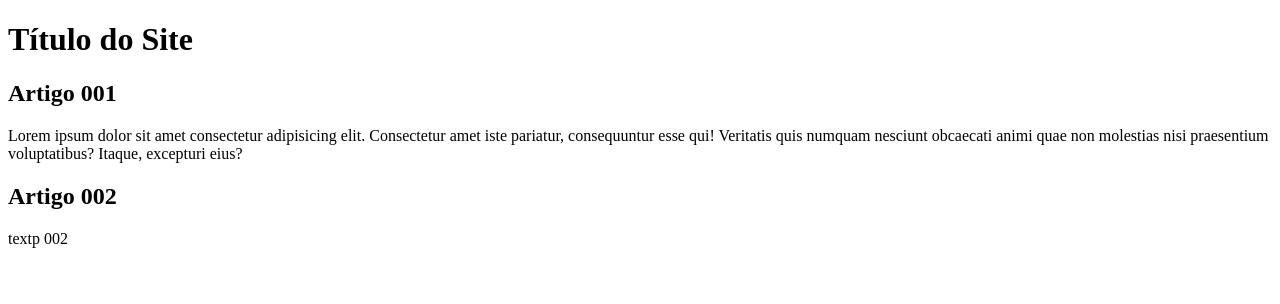
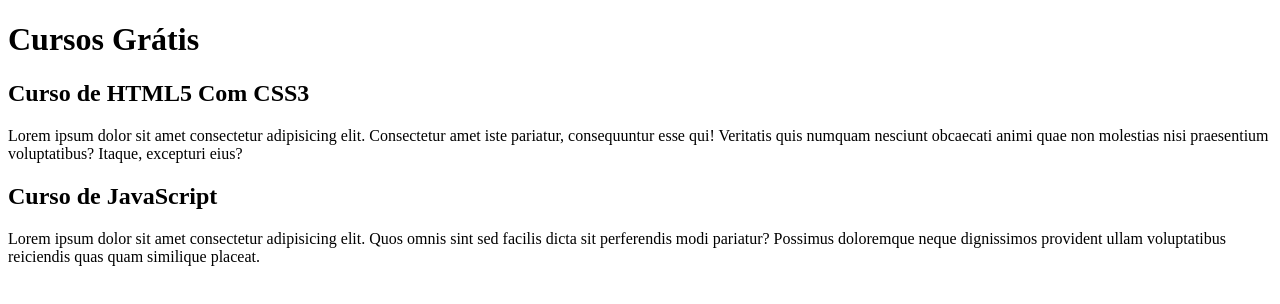
Before and after one commit to RayhanneMachado/projeto-site, a plain HTML site: page index.html in a window 1280 px wide. Drawn offline with Linux system fonts and the light colour scheme.

Commit message:
comecei a escrever o conteúdo

```diff
--- a/index.html
+++ b/index.html
@@ -7,15 +7,15 @@
 </head>
 <body>
     <header>
-        <h1>Título do Site</h1>
+        <h1>Cursos Grátis</h1>
     </header>
     <article>
-        <h2> Artigo 001</h2>
+        <h2> Curso de HTML5 Com CSS3</h2>
         <p>Lorem ipsum dolor sit amet consectetur adipisicing elit. Consectetur amet iste pariatur, consequuntur esse qui! Veritatis quis numquam nesciunt obcaecati animi quae non molestias nisi praesentium voluptatibus? Itaque, excepturi eius?</p>
     </article>
     <article>
-        <h2>Artigo 002</h2>
-        <p>textp 002</p>
+        <h2>Curso de JavaScript</h2>
+        <p>Lorem ipsum dolor sit amet consectetur adipisicing elit. Quos omnis sint sed facilis dicta sit perferendis modi pariatur? Possimus doloremque neque dignissimos provident ullam voluptatibus reiciendis quas quam similique placeat.</p>
     </article>
 </body>
 </html>
```
